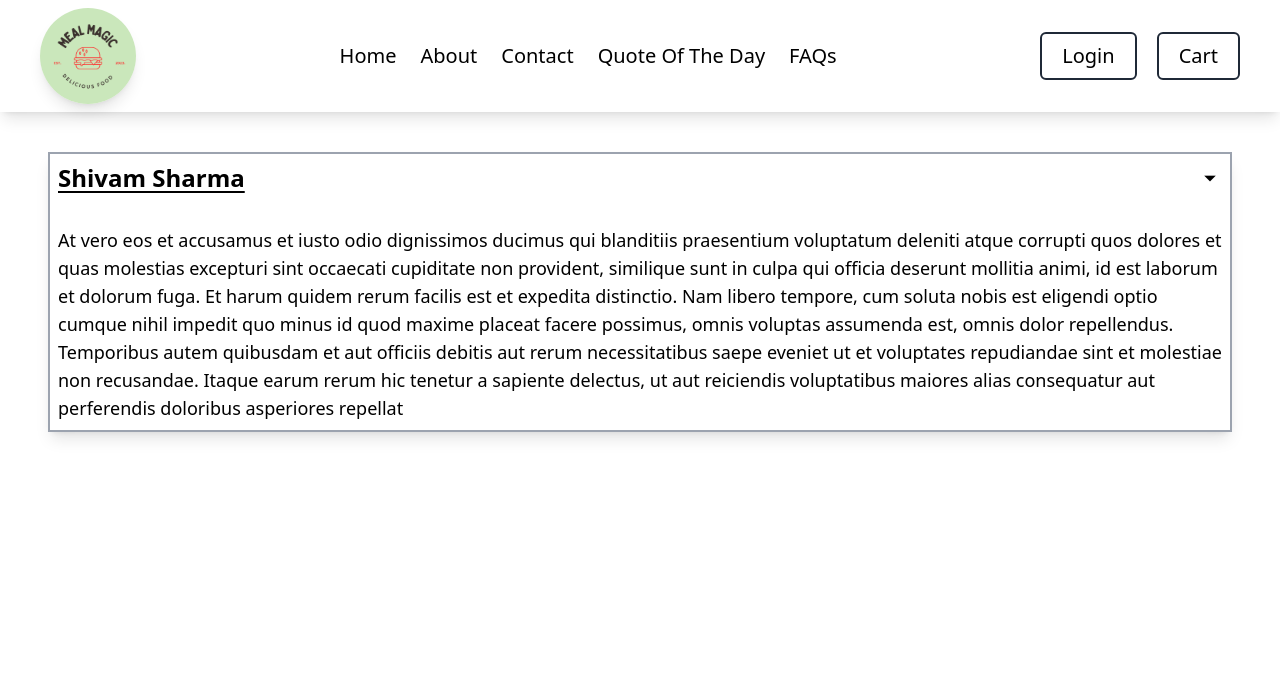
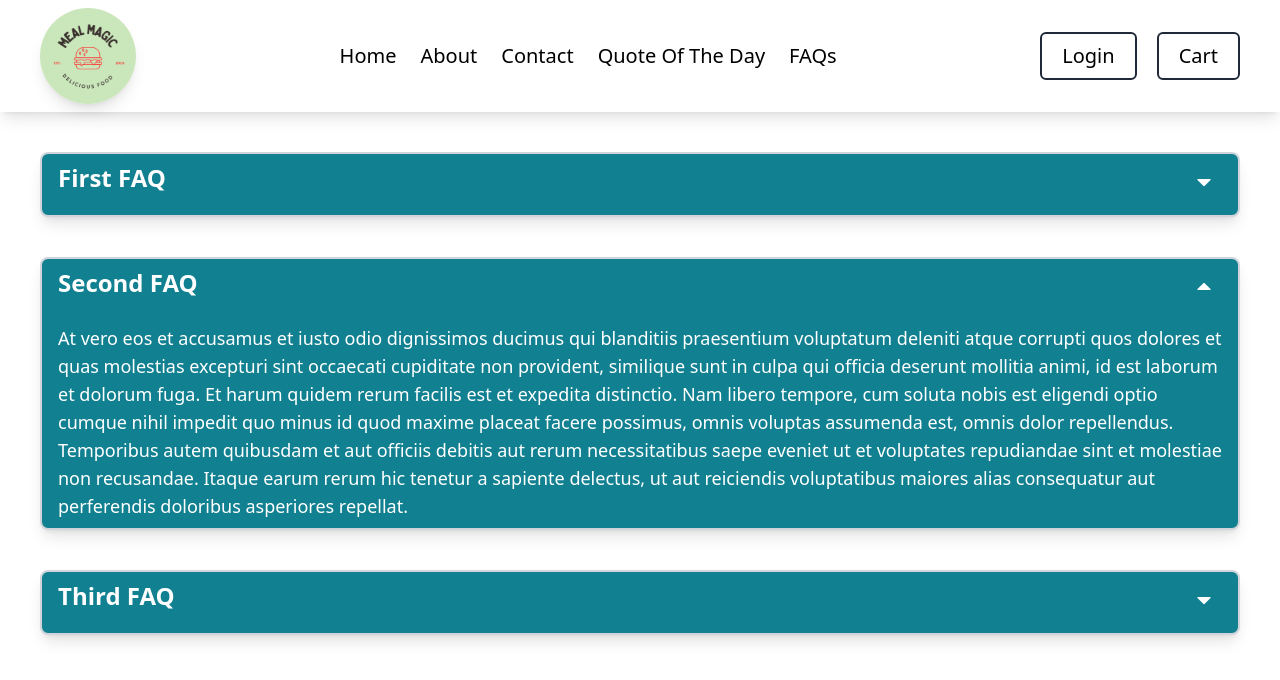
Before and after one commit to emshivam01/Food-Ordering-App, a React (Vite) app: page /faqs in a window 1280 px wide. Shown: the top 680 px of the page. Built offline with nearby package versions, Linux system fonts and the light colour scheme.

Commit message:
Writing logic for our accordian

```diff
--- a/index.html
+++ b/index.html
@@ -6,7 +6,7 @@
     <meta http-equiv="X-UA-Compatible" content="IE=edge">
     <meta name="viewport" content="width=device-width, initial-scale=1.0">
     <link rel="stylesheet"
-        href="https://fonts.googleapis.com/css2?family=Material+Symbols+Outlined:opsz,wght,FILL,GRAD@20..48,100..700,0..1,-50..200" />
+        href="https://fonts.googleapis.com/css2?family=Material+Symbols+Rounded:opsz,wght,FILL,GRAD@20..48,100..700,0..1,-50..200" />
     <link rel="stylesheet" href="style.css">
     <title>MealMagic | Get your food fix, anytime, anywhere.</title>
 
--- a/src/Components/Faq.js
+++ b/src/Components/Faq.js
@@ -1,28 +1,59 @@
+import { useState } from "react";
+
 const para =
-  "At vero eos et accusamus et iusto odio dignissimos ducimus qui blanditiis praesentium voluptatum deleniti atque corrupti quos dolores et quas molestias excepturi sint occaecati cupiditate non provident, similique sunt in culpa qui officia deserunt mollitia animi, id est laborum et dolorum fuga. Et harum quidem rerum facilis est et expedita distinctio. Nam libero tempore, cum soluta nobis est eligendi optio cumque nihil impedit quo minus id quod maxime placeat facere possimus, omnis voluptas assumenda est, omnis dolor repellendus. Temporibus autem quibusdam et aut officiis debitis aut rerum necessitatibus saepe eveniet ut et voluptates repudiandae sint et molestiae non recusandae. Itaque earum rerum hic tenetur a sapiente delectus, ut aut reiciendis voluptatibus maiores alias consequatur aut perferendis doloribus asperiores repellat";
+  "At vero eos et accusamus et iusto odio dignissimos ducimus qui blanditiis praesentium voluptatum deleniti atque corrupti quos dolores et quas molestias excepturi sint occaecati cupiditate non provident, similique sunt in culpa qui officia deserunt mollitia animi, id est laborum et dolorum fuga. Et harum quidem rerum facilis est et expedita distinctio. Nam libero tempore, cum soluta nobis est eligendi optio cumque nihil impedit quo minus id quod maxime placeat facere possimus, omnis voluptas assumenda est, omnis dolor repellendus. Temporibus autem quibusdam et aut officiis debitis aut rerum necessitatibus saepe eveniet ut et voluptates repudiandae sint et molestiae non recusandae. Itaque earum rerum hic tenetur a sapiente delectus, ut aut reiciendis voluptatibus maiores alias consequatur aut perferendis doloribus asperiores repellat.";
 
-const Section = ({ name, para }) => {
+const Section = ({ name, para, isVisible, setIsVisible }) => {
   return (
-    <div className="border-2 border-gray-400 shadow-lg my-10 mx-12 p-2">
+    <div className="bg-[#118091] border-2 border-gray-300 shadow-lg m-10 p-2 px-4 rounded-lg">
       <div className="flex justify-between">
-        <h1 className="text-2xl font-semibold underline underline-offset-4 mb-4">
-          {name}
-        </h1>
-        <button className="text-2xl font-semibold underline underline-offset-4 mb-4 cursor-pointer">
-        <span className="material-symbols-outlined text-2xl font-semibold mb-4 cursor-pointer">
-        arrow_drop_down
-        </span>
+        <h1 className="text-2xl font-semibold text-white">{name}</h1>
+        <button
+          onClick={() => {
+            isVisible ? setIsVisible(false) : setIsVisible(true);
+          }}
+          className="text-2xl font-semibold cursor-pointer"
+        >
+          <span className="material-symbols-rounded text-4xl font-semibold text-white cursor-pointer">
+            {isVisible ? "arrow_drop_up" : "arrow_drop_down"}
+          </span>
         </button>
       </div>
-      <p className="text-lg font-normal">{para}</p>
+      {isVisible && (
+        <p className="text-lg font-normal text-white mt-3">{para}</p>
+      )}
     </div>
   );
 };
 
 const Faq = () => {
+  const [visibleSec, setVisibleSec] = useState("second");
   return (
     <div>
-      <Section name={"Shivam Sharma"} para={para} />
+      <Section
+        name={"First FAQ "}
+        para={para}
+        isVisible={visibleSec === "first"}
+        setIsVisible={() => {
+          setVisibleSec("first");
+        }}
+      />
+      <Section
+        name={"Second FAQ "}
+        para={para}
+        isVisible={visibleSec === "second"}
+        setIsVisible={() => {
+          setVisibleSec("second");
+        }}
+      />
+      <Section
+        name={"Third FAQ "}
+        para={para}
+        isVisible={visibleSec === "third"}
+        setIsVisible={() => {
+          setVisibleSec("third");
+        }}
+      />
     </div>
   );
 };
--- a/style.css
+++ b/style.css
@@ -1,4 +1,8 @@
 @import url("https://fonts.googleapis.com/css2?family=Poppins:wght@200;300;400;500;600&family=Raleway:wght@200;300;400;500;600;700&display=swap");
+
+.material-symbols-rounded {
+  font-variation-settings: "FILL" 0, "wght" 400, "GRAD" 0, "opsz" 48;
+}
 
 @tailwind base;
 @tailwind components;
```
